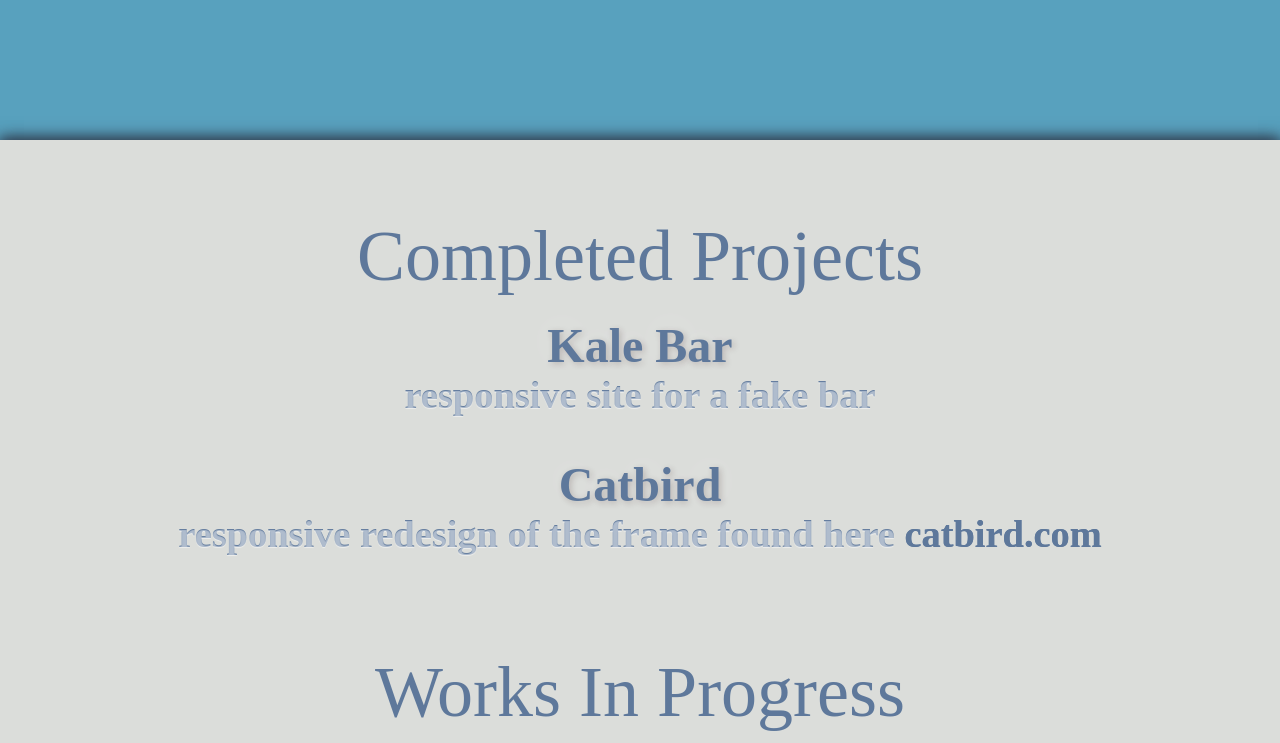
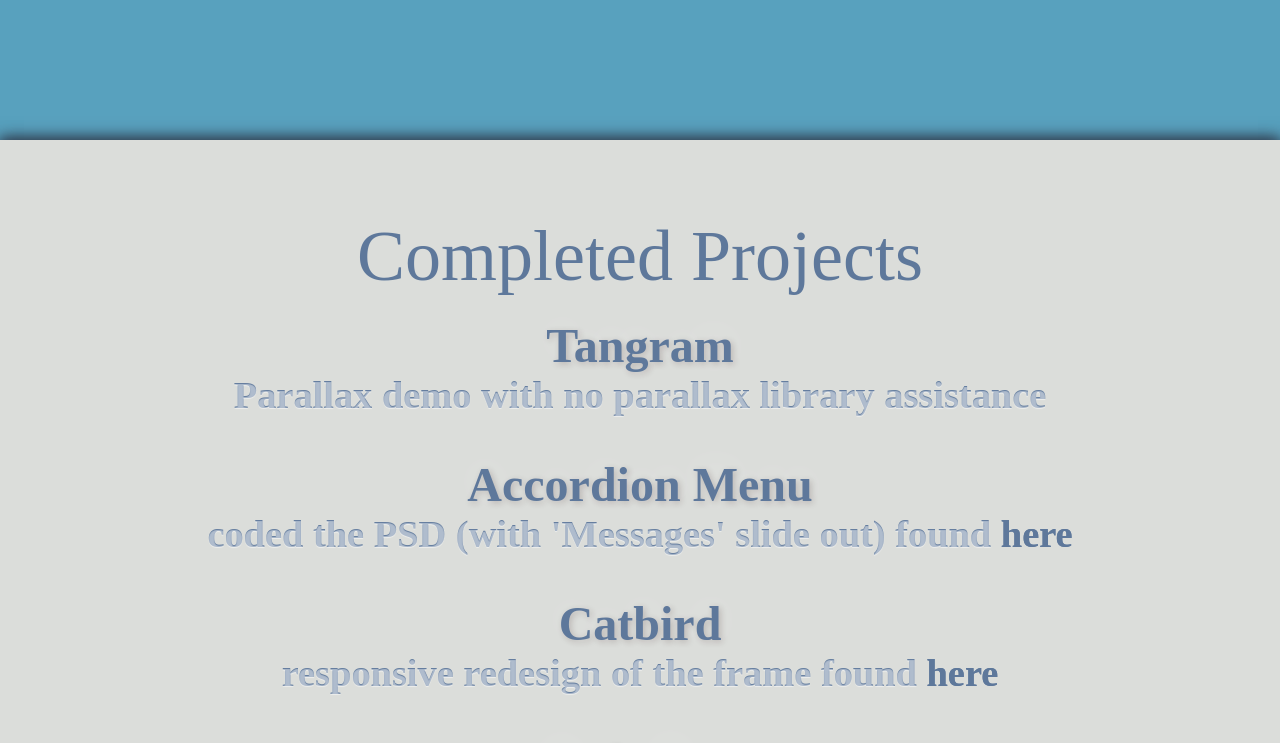
Before and after one commit to kylemeier/mainpage, a plain HTML site: page index.html in a window 1280 px wide. Shown: the part 676-1419 px from the top of the page. Drawn offline with Linux system fonts and the light colour scheme.

Commit message:
added new projects

```diff
--- a/index.html
+++ b/index.html
@@ -17,10 +17,14 @@
 		<div class="project-links">
 			<ul>
 				<h1 class="section-heading">Completed Projects</h1>
+				<li><a href="http://kylemeier.com/tangram" target="_blank">Tangram</a>
+				<span class="description">Parallax demo with no parallax library assistance</span></li>
+				<li><a href="http://kylemeier.com/accordion-menu" target="_blank">Accordion Menu</a>
+				<span class="description">coded the PSD (with 'Messages' slide out) found <a href="http://www.premiumpixels.com/freebies/accordion-style-navigation-psd/" target="_blank" class="descriptionlink">here</a></span></li>
+				<li><a href="http://kylemeier.com/catbird" target="_blank">Catbird</a>
+				<span class="description">responsive redesign of the frame found <a href="http://catbird.com" target="_blank" class="descriptionlink">here</a></span></li>
 				<li><a href="http://kylemeier.com/kalebar" target="_blank">Kale Bar</a>
 				<span class="description">responsive site for a fake bar</span></li>
-				<li><a href="http://kylemeier.com/catbird" target="_blank">Catbird</a>
-				<span class="description">responsive redesign of the frame found here <a href="http://catbird.com" target="_blank" class="descriptionlink">catbird.com</a></span></li>
 				<h1 class="section-heading">Works In Progress</h1>
 				<li><a href="http://kylemeier.com/fitness" target="_blank">Fitness</a>
 				<span class="description">a fitness app in HTML / CSS / Javascript (minimal HTML/CSS work so far, currently working on the backend)</span></li>
@@ -49,5 +53,14 @@
 
 		</div>
 	</div>
+<script>
+  (function(i,s,o,g,r,a,m){i['GoogleAnalyticsObject']=r;i[r]=i[r]||function(){
+  (i[r].q=i[r].q||[]).push(arguments)},i[r].l=1*new Date();a=s.createElement(o),
+  m=s.getElementsByTagName(o)[0];a.async=1;a.src=g;m.parentNode.insertBefore(a,m)
+  })(window,document,'script','//www.google-analytics.com/analytics.js','ga');
+
+  ga('create', 'UA-50550632-1', 'kylemeier.com');
+  ga('send', 'pageview');
+</script>
 </body>
 </html>
--- a/sass/style.scss
+++ b/sass/style.scss
@@ -114,8 +114,6 @@ body{
 		padding:20px 0;
 		a{
 			-webkit-transition: color .5s;
-			-moz-transition: color .5s;
-			-o-transition: color .5s;
 			transition:color .5s;
 			color:#5E789B;
 			text-shadow: 2px 2px 6px rgba(54,27,25,0.2), 0px -5px 35px rgba(255,255,255,0.3);
@@ -153,8 +151,6 @@ body{
 	#resume:after, #linkedin:after, #github:after, #email:after{
 		font-family:'icons';
 		-webkit-transition: text-shadow .5s;
-		-moz-transition: text-shadow .5s;
-		-o-transition: text-shadow .5s;
 		transition: text-shadow .5s;
 	}
 	#resume:after{
@@ -178,8 +174,6 @@ body{
 	}
 	.descriptionbubble{
 		-webkit-transition: bottom .5s;
-		-moz-transition: bottom .5s;
-		-o-transition: bottom .5s;
 		transition: bottom .5s;
 		font-size:.8em;
 		position:absolute;
```
Also changed, not shown: css/style.css.
